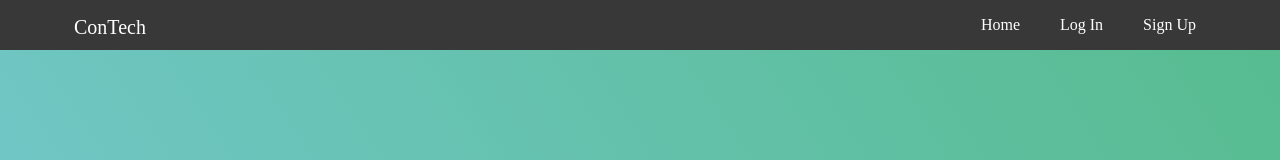
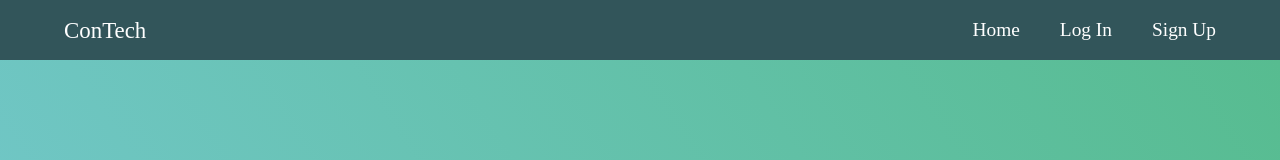
Before and after one commit to dbdoyle182/Contech, a React (Create React App) app in the folder client/: page / in a window 1280 px wide. Shown: the top 160 px of the page. Built offline with nearby package versions, Linux system fonts and the light colour scheme; no server answers.

Commit message:
adjusted padding/margin and added media query in Navbar component for mobile responsiveness

```diff
--- a/client/src/components/Navbar.css
+++ b/client/src/components/Navbar.css
@@ -2,6 +2,8 @@ header {
     position: relative;
     height: 50px;
     background-color: rgb(56, 56, 56);
+    background: #32555a;
+    padding: 10px 0 0 0;
 }
 
 .flex {
@@ -41,5 +43,31 @@ header {
 
 .nav-link {
     color: white;
-    padding: 7px 10px;
+    margin: 0 0 0 5px;
+    text-align: center;
+    transition: all .2s ease-in-out;
 }
+
+.nav-link:hover {
+    color: gray;
+}
+
+.logo {
+    margin: 0;
+}
+
+@media only screen and (min-width: 1020px)  {
+
+    .nav-link {
+        margin: 0 0 0 20px;
+        font-size: 1.1em;
+    }
+
+    .logo {
+        margin: 0;
+    }
+
+    .logo-text {
+        font-size: 1.3em;
+    }
+}
--- a/client/src/components/Navbar.js
+++ b/client/src/components/Navbar.js
@@ -10,7 +10,7 @@ const Navbar = () => (
         <nav className="flex">
             <div className='flex-start'>
                 <Link to='/' className={
-            window.location.pathname === "/" ? "nav-link active" : "nav-link"
+            window.location.pathname === "/" ? "nav-link active logo" : "nav-link logo"
           }>
                     <span className="logo-text">ConTech</span>
                 </Link>
```
